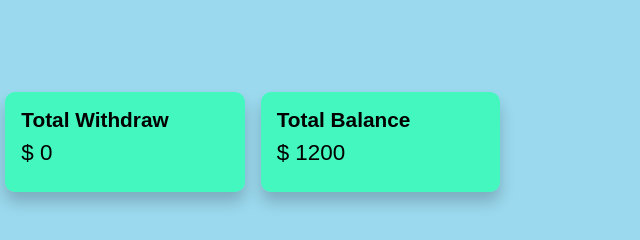
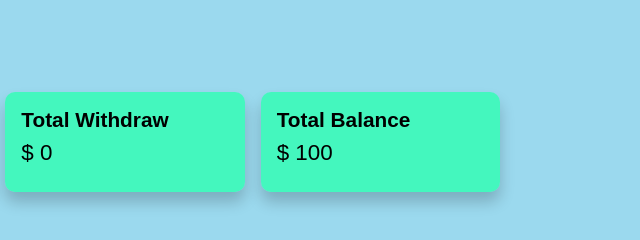
Before and after one commit to Chiekjowk/Bank-system, a plain HTML site: page index.html in a window 1280 px wide. Shown: the top 240 px of the page, 515-1155 px from the left. Drawn offline with Linux system fonts and the light colour scheme.

Commit message:
2nd commit

```diff
--- a/index.html
+++ b/index.html
@@ -24,7 +24,7 @@
         </div>
         <div class="balance">
             <h4>Total Balance</h4>
-            <p>$ <span id="balance">1200</span></p>
+            <p>$ <span id="balance">100</span></p>
         </div>
     </div>
     <div class="transactions">
```
